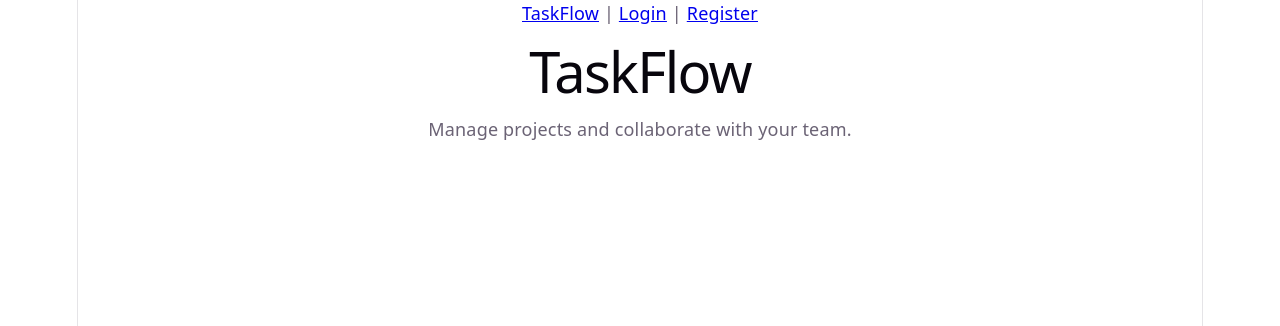
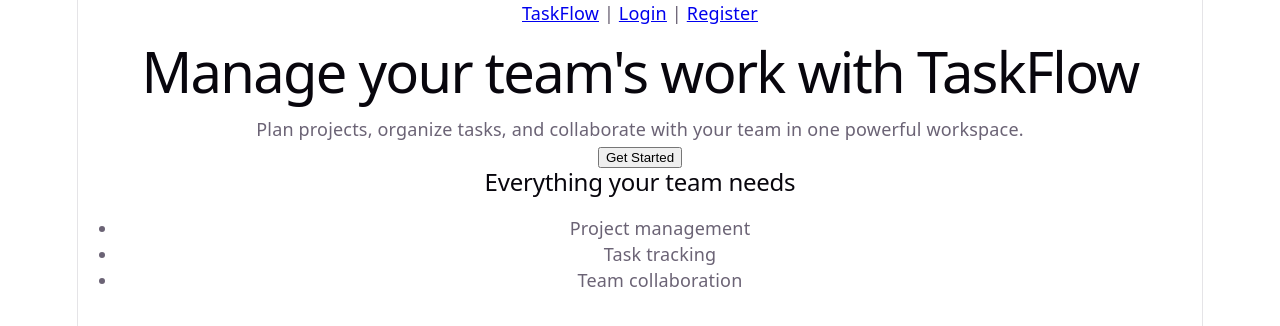
Before and after one commit to ODIRAA-git/taskflow, a React (Vite) app in the folder frontend/: page / in a window 1280 px wide. Shown: the top 326 px of the page. Built offline with nearby package versions, Linux system fonts and the light colour scheme.

Commit message:
feat: create landing page structure

```diff
--- a/frontend/src/pages/HomePage.tsx
+++ b/frontend/src/pages/HomePage.tsx
@@ -1,4 +1,4 @@
-import Navbar from "../components/NavBar"
+import Navbar from "../components/Navbar";
 
 export default function HomePage() {
   return (
@@ -6,8 +6,28 @@ export default function HomePage() {
       <Navbar />
 
       <main>
-        <h1>TaskFlow</h1>
-        <p>Manage projects and collaborate with your team.</p>
+        <section>
+          <h1>Manage your team's work with TaskFlow</h1>
+
+          <p>
+            Plan projects, organize tasks, and collaborate with your team
+            in one powerful workspace.
+          </p>
+
+          <button>
+            Get Started
+          </button>
+        </section>
+
+        <section>
+          <h2>Everything your team needs</h2>
+
+          <ul>
+            <li>Project management</li>
+            <li>Task tracking</li>
+            <li>Team collaboration</li>
+          </ul>
+        </section>
       </main>
     </>
   );
```
